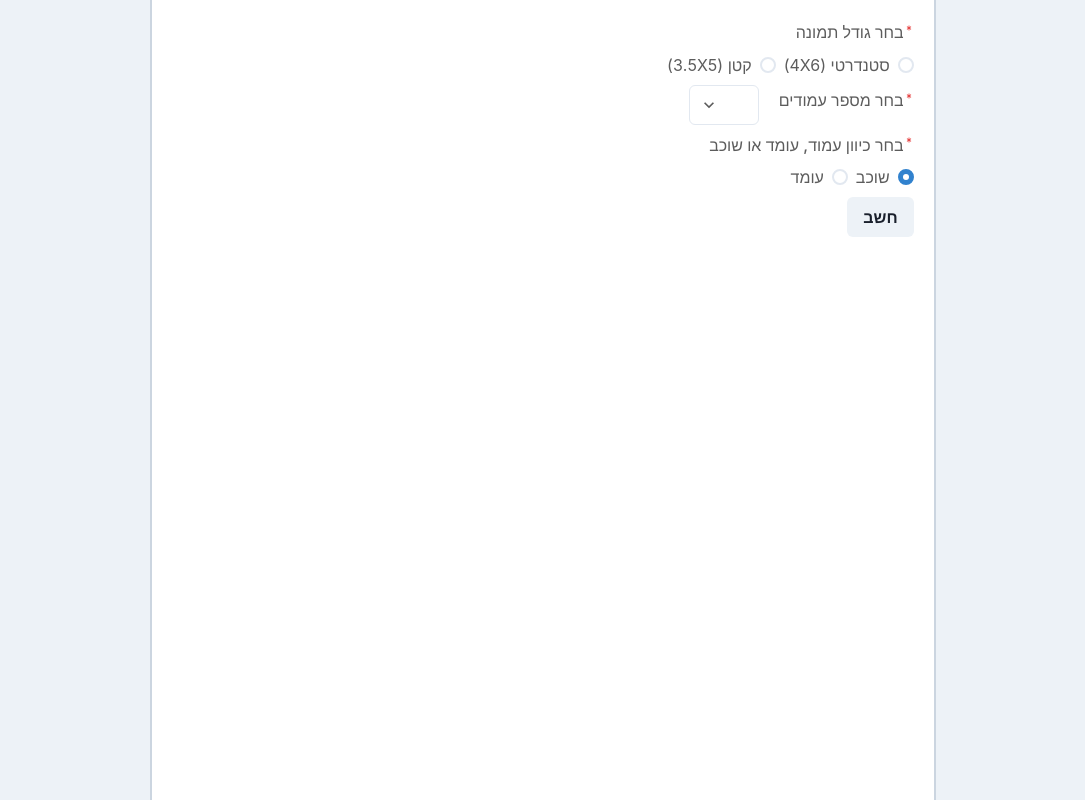
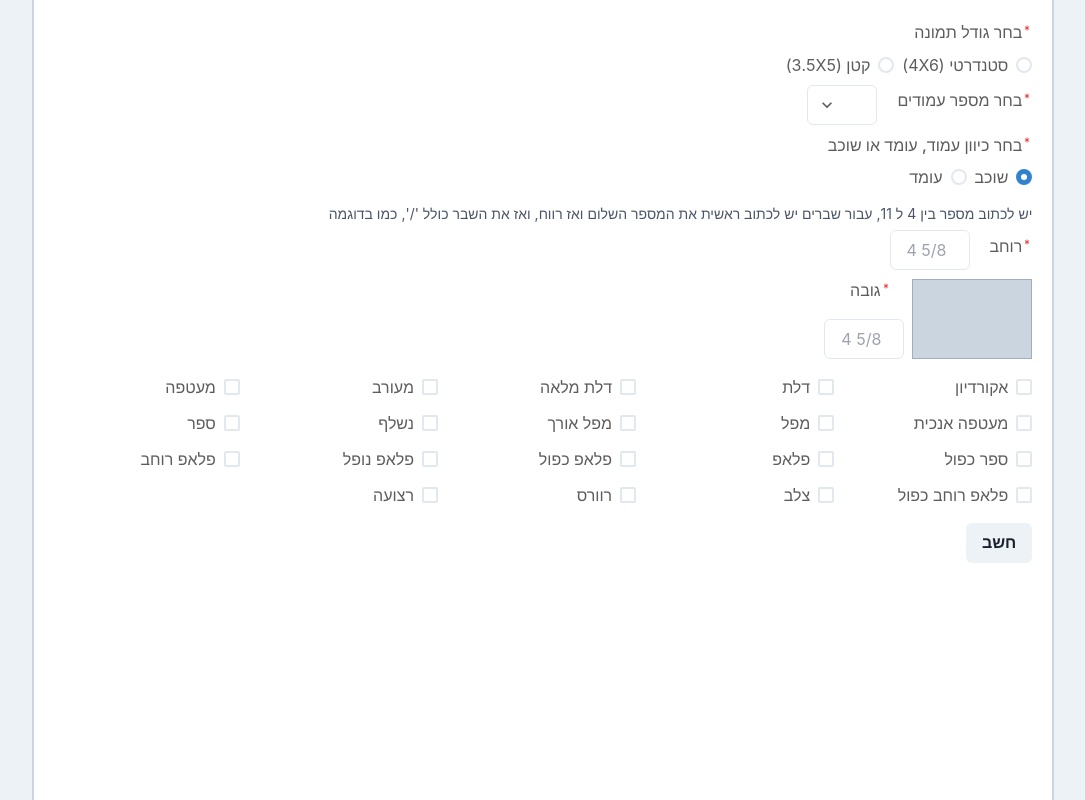
Before and after one commit to lrotberg/album-sizer, a React (Vite) app: page / in a window 1280 px wide. Shown: the whole page, without its empty margins (97-1182 px from the left). Built offline with nearby package versions, Linux system fonts and the light colour scheme.

Commit message:
Refactor: Extract CheckboxGrid and PageDimensions from MainForm

```diff
--- /dev/null
+++ b/src/components/CheckboxGrid.tsx
@@ -0,0 +1,45 @@
+import { Checkbox, CheckboxGroup, FormControl, SimpleGrid } from "@chakra-ui/react";
+import { ChangeEvent } from "react";
+import { UseFormReturn } from "react-hook-form";
+import Opening from "../classes/Opening";
+import { MainFormData } from "../interfaces";
+
+interface Props {
+  form: UseFormReturn<MainFormData>;
+  setCheckboxes: (value: string[]) => void;
+  checkboxes: string[];
+  sortedOpenings: { name: string; instance: Opening }[];
+}
+
+const CheckboxGrid = ({ checkboxes, setCheckboxes, sortedOpenings, form }: Props) => {
+  const { register } = form;
+
+  const handleCheckboxChange = (e: ChangeEvent<HTMLInputElement>, instance: Opening) => {
+    if (e.target.checked) {
+      setCheckboxes([...checkboxes, instance.getName()]);
+    } else if (!e.target.checked) {
+      setCheckboxes(checkboxes.filter(checkbox => checkbox !== instance.getName()));
+    }
+  };
+
+  return (
+    <FormControl>
+      <CheckboxGroup>
+        <SimpleGrid columns={5} spacing={3} my={2}>
+          {sortedOpenings.map(({ name, instance }) => (
+            <Checkbox
+              value={name}
+              key={name}
+              {...register("openings")}
+              onChange={e => handleCheckboxChange(e, instance)}
+            >
+              {name}
+            </Checkbox>
+          ))}
+        </SimpleGrid>
+      </CheckboxGroup>
+    </FormControl>
+  );
+};
+
+export default CheckboxGrid;
--- a/src/components/MainForm.tsx
+++ b/src/components/MainForm.tsx
@@ -1,26 +1,13 @@
-import {
-  Box,
-  Button,
-  Checkbox,
-  CheckboxGroup,
-  FormControl,
-  FormErrorMessage,
-  FormHelperText,
-  HStack,
-  Input,
-  SimpleGrid,
-  VStack
-} from "@chakra-ui/react";
-import { ChangeEvent, useState } from "react";
+import { Box, Button, FormControl, VStack } from "@chakra-ui/react";
+import { useState } from "react";
 import { FieldValues, useForm } from "react-hook-form";
 import * as openings from "../classes";
-import Opening from "../classes/Opening";
-import { parseFloatFromFractionString } from "../helperFunctions";
 import { MainFormData, Page, PageOrientation, Photo } from "../interfaces";
 import words from "../words.ts";
-import CustomFormLabel from "./CustomFormLabel";
+import CheckboxGrid from "./CheckboxGrid.tsx";
 import OrientationRadios from "./OrientationRadios";
 import PageCountSelect from "./PageCountSelect.tsx";
+import PageDimensions from "./PageDimensions.tsx";
 import PhotoSizeRadios from "./PhotoSizeRadios";
 
 const MainForm = () => {
@@ -32,27 +19,6 @@ const MainForm = () => {
   const [page, setPage] = useState<Page>({ size: { width: 0, height: 0 } });
   const [orientation, setOrientation] = useState<PageOrientation>("horizontal");
   const [checkboxes, setCheckboxes] = useState<string[]>([]);
-
-  const handleCheckboxChange = (e: ChangeEvent<HTMLInputElement>, instance: Opening) => {
-    if (e.target.checked) {
-      setCheckboxes([...checkboxes, instance.getName()]);
-    } else if (!e.target.checked) {
-      setCheckboxes(checkboxes.filter(checkbox => checkbox !== instance.getName()));
-    }
-  };
-
-  const handlePageSizeChange = (e: ChangeEvent<HTMLInputElement>) => {
-    e.preventDefault();
-
-    const { name, value } = e.target;
-    const numberValue = parseFloatFromFractionString(value);
-
-    if (name === "height") {
-      setPage({ size: { width: page.size.width, height: numberValue } });
-    } else {
-      setPage({ size: { width: numberValue, height: page.size.height } });
-    }
-  };
 
   const onSubmit = (data: FieldValues) => {
     const dimensions = checkboxes.map(checkbox => {
@@ -68,15 +34,6 @@ const MainForm = () => {
       checkboxes,
       dimensions
     });
-  };
-
-  const setOrientationInput = (registerValue: "height" | "width") => {
-    return {
-      w: "80px",
-      dir: "ltr",
-      placeholder: "4 5/8",
-      ...register(registerValue, { min: 4, max: 11, required: true })
-    };
   };
 
   const sortedOpenings = Object.keys(openings)
@@ -95,6 +52,13 @@ const MainForm = () => {
           <PhotoSizeRadios form={form} setImageSize={setPhoto} />
           <PageCountSelect form={form} setPageCount={setPageCount} />
           <OrientationRadios form={form} setOrientation={setOrientation} />
+          <PageDimensions form={form} page={page} setPage={setPage} orientation={orientation} />
+          <CheckboxGrid
+            form={form}
+            checkboxes={checkboxes}
+            setCheckboxes={setCheckboxes}
+            sortedOpenings={sortedOpenings}
+          />
           <FormControl>
             <Button type="submit">{words.calculate}</Button>
           </FormControl>
--- /dev/null
+++ b/src/components/PageDimensions.tsx
@@ -0,0 +1,93 @@
+import {
+  Box,
+  FormControl,
+  FormErrorMessage,
+  FormHelperText,
+  HStack,
+  Input,
+  VStack
+} from "@chakra-ui/react";
+import { ChangeEvent } from "react";
+import { UseFormReturn } from "react-hook-form";
+import { parseFloatFromFractionString } from "../helperFunctions";
+import { MainFormData, Page } from "../interfaces";
+import words from "../words";
+import CustomFormLabel from "./CustomFormLabel";
+
+interface Props {
+  setPage: (value: Page) => void;
+  page: { size: { width: number; height: number } };
+  orientation: string;
+  form: UseFormReturn<MainFormData>;
+}
+
+const PageDimensions = ({ page, setPage, orientation, form }: Props) => {
+  const {
+    register,
+    formState: { errors }
+  } = form;
+
+  const handlePageDimensionsChange = (e: ChangeEvent<HTMLInputElement>) => {
+    e.preventDefault();
+
+    const { name, value } = e.target;
+    const numberValue = parseFloatFromFractionString(value);
+
+    if (name === "height") {
+      setPage({ size: { width: page.size.width, height: numberValue } });
+    } else {
+      setPage({ size: { width: numberValue, height: page.size.height } });
+    }
+  };
+
+  const setOrientationInput = (registerValue: "height" | "width") => {
+    return {
+      w: "80px",
+      dir: "ltr",
+      placeholder: "4 5/8",
+      ...register(registerValue, { min: 4, max: 11, required: true })
+    };
+  };
+
+  return (
+    <FormControl
+      isInvalid={errors.height?.type === "required" || errors.width?.type === "required"}
+    >
+      <VStack align={"start"}>
+        <FormHelperText>{words.pageSizeExplanation}</FormHelperText>
+        <HStack>
+          <CustomFormLabel htmlFor="width" text={words.width} />
+          <Input
+            id="width"
+            {...setOrientationInput("width")}
+            onChange={handlePageDimensionsChange}
+          />
+          {errors.width?.type === "required" && (
+            <FormErrorMessage>{words.required}</FormErrorMessage>
+          )}
+        </HStack>
+        <HStack>
+          {orientation === "horizontal" ? (
+            <Box h="80px" w="120px" bg={"gray.300"} border={"1px"} borderColor={"gray.400"} />
+          ) : (
+            <Box h="120px" w="80px" bg={"gray.300"} border={"1px"} borderColor={"gray.400"} />
+          )}
+
+          <VStack justifyContent={"center"}>
+            <CustomFormLabel htmlFor="height" text={words.height} />
+            <Input
+              id="height"
+              {...setOrientationInput("height")}
+              onChange={handlePageDimensionsChange}
+            />
+            {errors.height?.type === "required" && (
+              <FormErrorMessage>{words.required}</FormErrorMessage>
+            )}
+          </VStack>
+        </HStack>
+      </VStack>
+    </FormControl>
+  );
+};
+
+export default PageDimensions;
```
